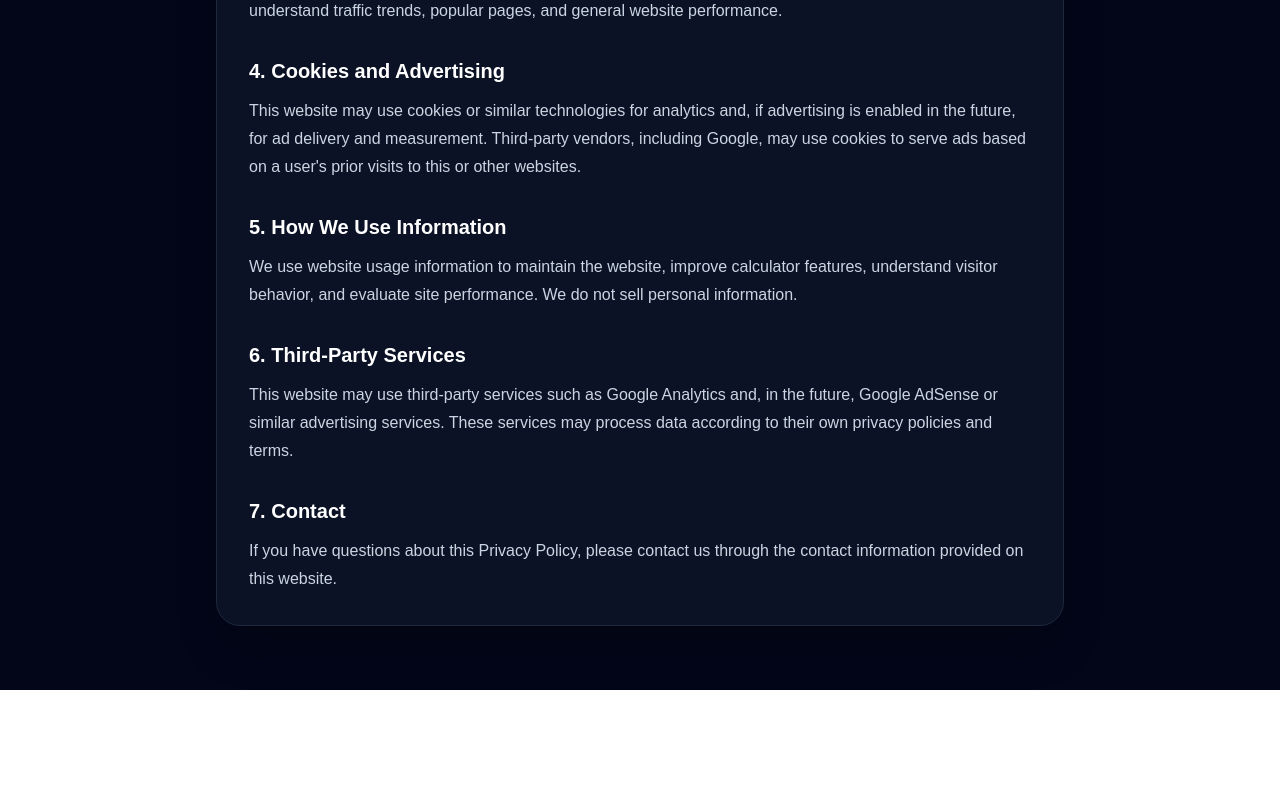
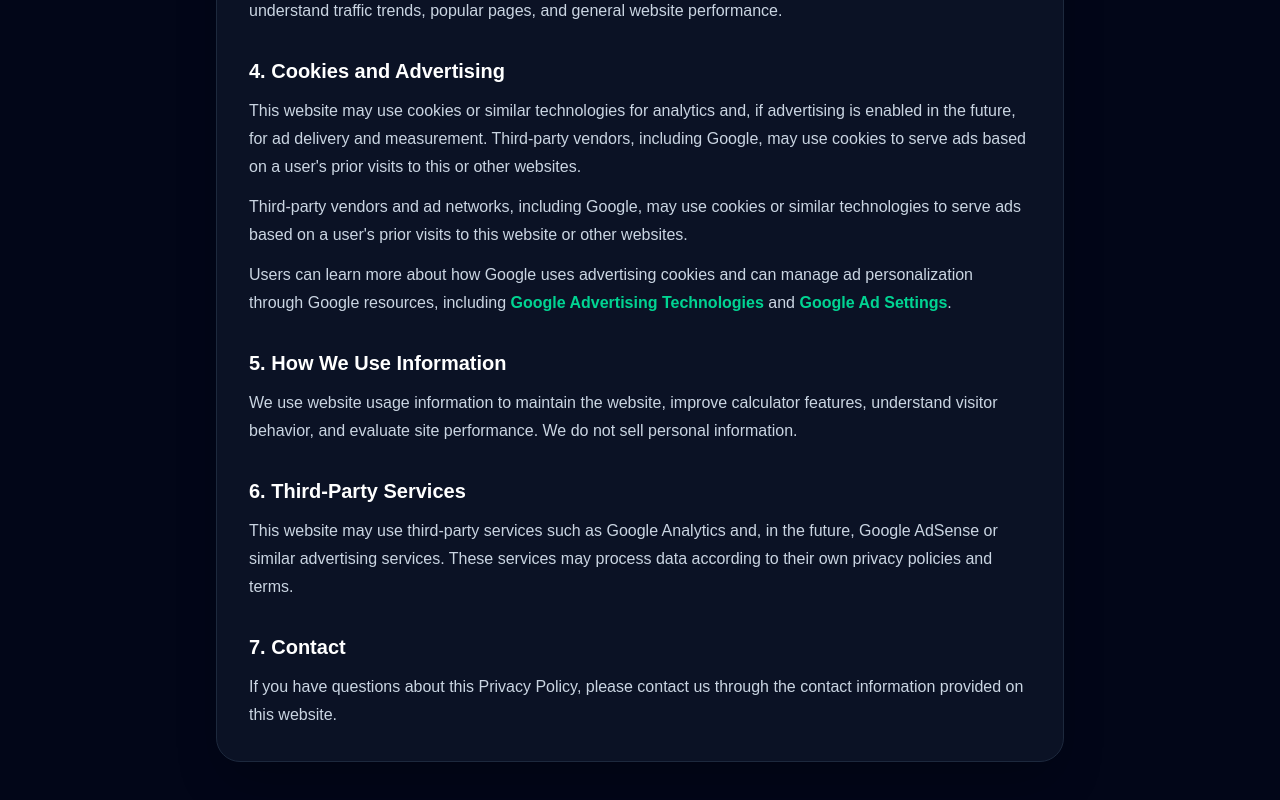
Before and after one commit to AWIN0420/wealthcalchub, a Next.js app: page /privacy-policy in a window 1280 px wide. Shown: the part 732-1532 px from the top of the page. Before the commit the page ends 1422 px from the top, so only its background shows below. Built offline with nearby package versions, Linux system fonts and the light colour scheme.

Commit message:
Enhance privacy policy for AdSense

```diff
--- a/src/app/privacy-policy/page.tsx
+++ b/src/app/privacy-policy/page.tsx
@@ -96,6 +96,34 @@ export default function PrivacyPolicyPage() {
                 may use cookies to serve ads based on a user&apos;s prior visits
                 to this or other websites.
               </p>
+              <p className="mt-3 leading-7">
+                Third-party vendors and ad networks, including Google, may use
+                cookies or similar technologies to serve ads based on a
+                user&apos;s prior visits to this website or other websites.
+              </p>
+              <p className="mt-3 leading-7">
+                Users can learn more about how Google uses advertising cookies
+                and can manage ad personalization through Google resources,
+                including{" "}
+                <a
+                  href="https://policies.google.com/technologies/ads"
+                  target="_blank"
+                  rel="noopener noreferrer"
+                  className="font-semibold text-emerald-400 hover:text-emerald-300"
+                >
+                  Google Advertising Technologies
+                </a>{" "}
+                and{" "}
+                <a
+                  href="https://adssettings.google.com/"
+                  target="_blank"
+                  rel="noopener noreferrer"
+                  className="font-semibold text-emerald-400 hover:text-emerald-300"
+                >
+                  Google Ad Settings
+                </a>
+                .
+              </p>
             </section>
 
             <section>
```
